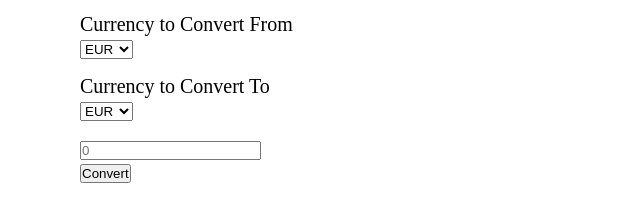
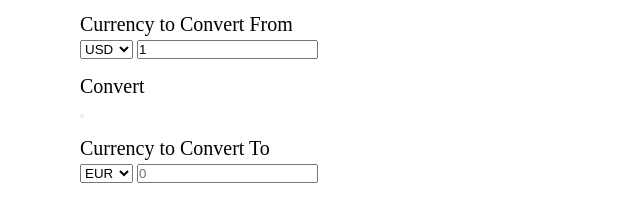
Before and after one commit to momentum-team-5/ajax-currency-converter-trident6, a plain HTML site: page index.html in a window 1280 px wide. Shown: the part 120-342 px from the top of the page, without its empty margins (0-640 px from the left). Drawn offline with Linux system fonts and the light colour scheme.

Commit message:
added input area

```diff
--- a/index.html
+++ b/index.html
@@ -13,20 +13,21 @@
     <div>
         <p class="currency-select">Currency Converter</p>
     </div>
-    <p class='action'>Currency to Convert From</p>
-    <select class='from' name="curFrom" id="select"></select>
-
-    <p class='action'>Currency to Convert To</p>
-    <select class='to' name="curTo" id="select"></select>
-
-    <div class='action'>
+    <div>
+        <p class='action'>Currency to Convert From</p>
+        <select class='from_currency' name="curFrom" id="from_currency"></select>
+        <input type="number" id="from_amount" placeholder="0" value=1 />
+    </div>
+    <div class="action">
+        <p>Convert</p>
+        <button id="exchange"></button>
+        <div class="rate" id="rate"></div>
+    </div>
+    <div class="currency">
+        <p class='action'>Currency to Convert To</p>
+        <select class='to_currency' name="curTo" id="to_currency"></select>
         <input type="number" id="toAmount" placeholder="0" />
     </div>
-
-    <div class="convert">
-        <button id="convert-button" type="button">Convert</button>
-    </div>
-
 
 </body>
 
--- a/script.js
+++ b/script.js
@@ -39,7 +39,7 @@ const userUrl = 'https://api.exchangeratesapi.io/latest?base='
 
 
 for (let currency of currencies) {
-    let targetEl = document.querySelector('.from')
+    let targetEl = document.querySelector('.from_currency')
     let option = document.createElement('option')
     option.innerText = currency
     option.value = currency
@@ -49,11 +49,54 @@ for (let currency of currencies) {
 }
 
 for (let currency of currencies) {
-    let targetEl = document.querySelector('.to')
+    let targetEl = document.querySelector('.to_currency')
     let option = document.createElement('option')
     option.innerText = currency
     option.value = currency
     targetEl.appendChild(option)
         // console.log(option, 'to')
+}
 
+//start here
+
+const from_currency = document.getElementById("from_currency")
+const from_amount = document.getElementById("from_amount")
+const to_currency = document.getElementById("to_currency")
+const to_amount = document.getElementById("to_amount")
+const rate = document.getElementById("rate")
+const exchange = document.getElementById("exchange")
+
+for (let currencyCode of currencies) {
+    const option = document.createElement("option")
+    option.textContent = currencyCode
+    option.value = currencyCode
+    from_currency.appendChild(option)
 }
+
+from_currency.value = 'USD'
+
+for (let currencyCode of currencies) {
+    const option = document.createElement("option")
+    option.textContent = currencyCode
+    option.value = currencyCode
+    to_currency.appendChild(option)
+}
+
+exchange.addEventListener("click", function() {
+
+        fetch("https://api.exchangeratesapi.io/latest?base=" + from_currency.value)
+            .then(function(response) {
+                return response.json()
+            })
+            .then(data => {
+                console.log(data)
+                console.log(data.rates[to_currency.value])
+                    // get amount from_amount ; then convert to to_currency
+
+                const convertedAmt = from_amount.value * data.rates[to_currency.value]
+                console.log(convertedAmt)
+                to_amount.value = convertedAmt
+            });
+    })
+    //when exchange button is clicked use the convertRate function
+    //to pull the fetch info from the api and convert the data.
```
